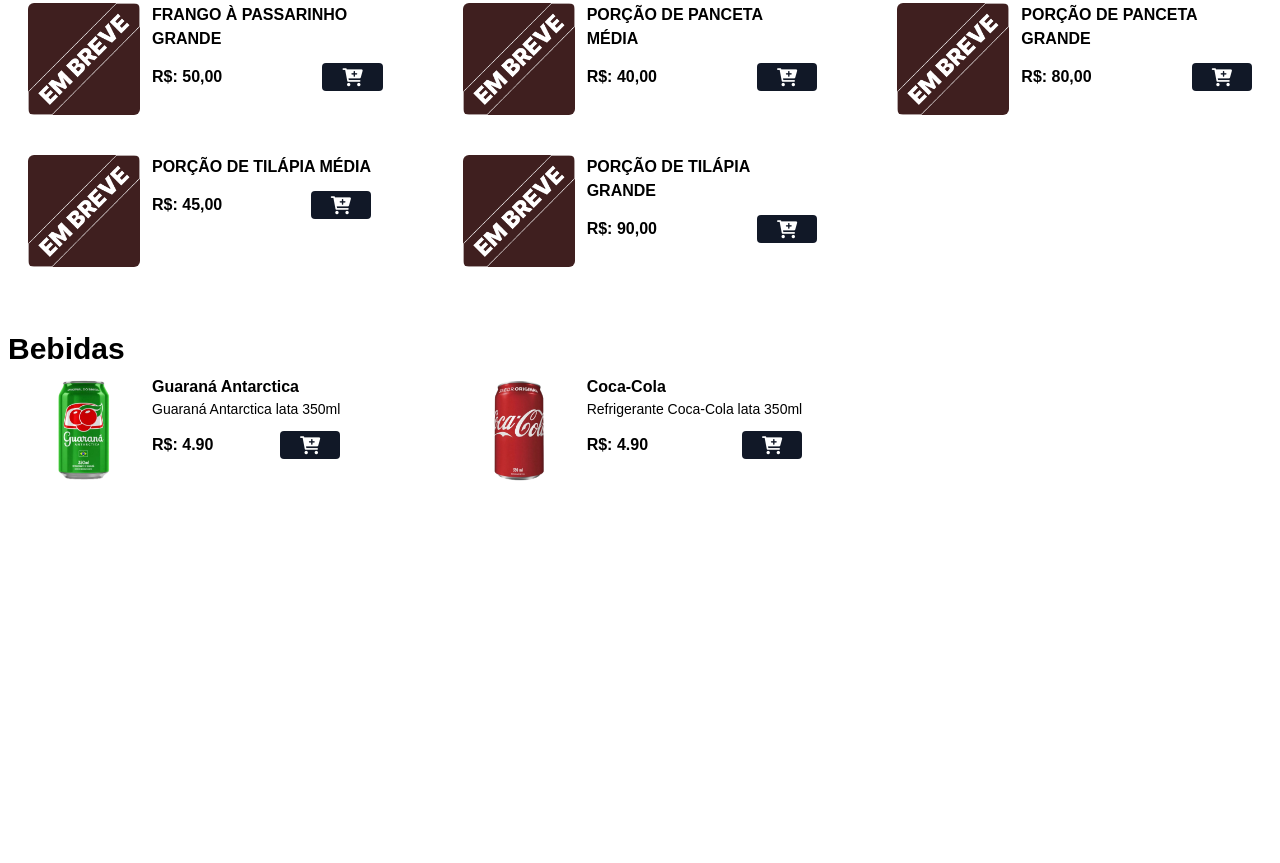
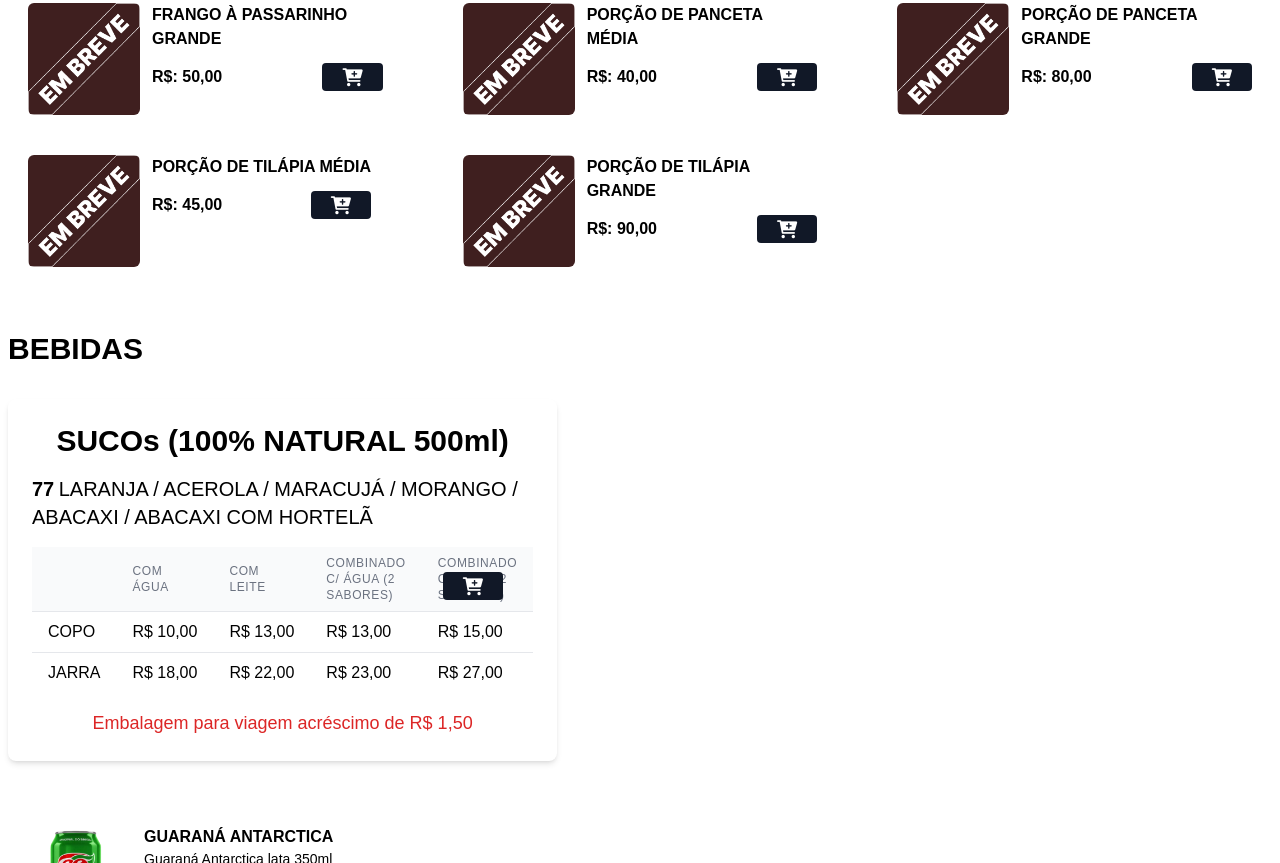
Before and after one commit to dev-jvoliveira/WandosLanches, a website: page cardapio.html in a window 1280 px wide. Shown: the part 6593-7456 px from the top of the page. Before the commit the page ends 7144 px from the top, so only its background shows below. Drawn offline with nearby package versions, Linux system fonts and the light colour scheme.

Commit message:
Wando's Lanches
Wando's Lanches

```diff
--- a/cardapio.html
+++ b/cardapio.html
@@ -1339,8 +1339,8 @@
 <div class="mx-auto max-w-7xl px-2 my-2">
     <h2 class="font-bold text-3xl">HOT DOG (Cachorro Quente)</h2>
 </div>
-<div class="mx-auto max-w-7x1 px-4 my-2">
-    <h3 class="font-bold text-1xl text-red-500">Obs.: Os Hot Dogs não vêm com borda, a borda entra como adicional R$: 10,00</h3>
+<div class="mx-auto max-w-7x1 px-4 my-2 text-center">
+    <h3 class="font-bold text-2x1 text-red-500 underline underline-offset-1">Obs.: Os Hot Dogs não vêm com borda, a borda entra como adicional R$: 10,00</h3>
 </div>
 
 
@@ -1461,7 +1461,7 @@
     <h2 class="font-bold text-3xl">ADICIONAIS NOS LANCHES</h2>
 </div>
 <div class="mx-auto max-w-7x1 px-4 my-2">
-    <h3 class="font-bold text-1xl text-red-500">Obs.: Acrésimos são para cada item.</h3>
+    <h3 class="font-bold text-1xl text-red-500 text-center underline underline-offset-1">Obs.: Acrésimos são para cada item.</h3>
 </div>
 
 
@@ -2035,15 +2035,91 @@
 
 
 
-    <!--Inicio bebidas-->
-
-    <div class="mx-auto max-w-7xl px-2 my-2">
-        <h2 class="font-bold text-3xl">Bebidas</h2>
-    </div>
+<!--Inicio bebidas-->
+
+<div class="mx-auto max-w-7xl px-2 my-2">
+        <h2 class="font-bold text-3xl">BEBIDAS</h2><br>
+</div>
 
     <!--Grid bebidas-->
 
     <div class="grid grid-cols-1 md:grid-cols-2 lg:grid-cols-3 gap-7 md:gap-10 mx-auto max-w-7xl px-2 mb-16" id="menu">
+
+        <div class="max-w-4xl mx-auto bg-white p-6 rounded-lg shadow-md">
+            <h1 class="text-xl sm:text-2xl md:text-3xl font-bold mb-4 text-center">SUCOs (100% NATURAL 500ml)</h1>
+            <div class="mb-4">
+                <span class="text-md sm:text-lg md:text-xl font-semibold">77</span>
+                <span class="text-md sm:text-lg md:text-xl">LARANJA / ACEROLA / MARACUJÁ / MORANGO / ABACAXI / ABACAXI COM HORTELÃ</span>
+            </div>
+            <div class="overflow-x-auto">
+                <table class="min-w-full divide-y divide-gray-200">
+                    <thead class="bg-gray-50">
+                        <tr>
+                            <th class="px-4 py-2 text-left text-xs font-medium text-gray-500 uppercase tracking-wider"> </th>
+                            <th class="px-4 py-2 text-left text-xs font-medium text-gray-500 uppercase tracking-wider">COM ÁGUA</th>
+                            <th class="px-4 py-2 text-left text-xs font-medium text-gray-500 uppercase tracking-wider">COM LEITE</th>
+                            <th class="px-4 py-2 text-left text-xs font-medium text-gray-500 uppercase tracking-wider">COMBINADO C/ ÁGUA (2 SABORES)</th>
+                            <th class="px-4 py-2 text-left text-xs font-medium text-gray-500 uppercase tracking-wider">COMBINADO C/ LEITE (2 SABORES)</th>
+                        </tr>
+                    </thead>
+                    <tbody class="bg-white divide-y divide-gray-200">
+                        <tr>
+                            <td class="px-4 py-2 whitespace-nowrap">COPO</td>
+                            <td class="px-4 py-2 whitespace-nowrap">R$ 10,00</td>
+                            <td class="px-4 py-2 whitespace-nowrap">R$ 13,00</td>
+                            <td class="px-4 py-2 whitespace-nowrap">R$ 13,00</td>
+                            <td class="px-4 py-2 whitespace-nowrap">R$ 15,00</td>
+                        </tr>
+                        <tr>
+                            <td class="px-4 py-2 whitespace-nowrap">JARRA</td>
+                            <td class="px-4 py-2 whitespace-nowrap">R$ 18,00</td>
+                            <td class="px-4 py-2 whitespace-nowrap">R$ 22,00</td>
+                            <td class="px-4 py-2 whitespace-nowrap">R$ 23,00</td>
+                            <td class="px-4 py-2 whitespace-nowrap">R$ 27,00</td>
+                        </tr>
+                    </tbody>
+                </table>
+            </div>
+            <div class="text-center text-sm sm:text-base md:text-lg text-red-600 mt-4">
+                Embalagem para viagem acréscimo de R$ 1,50
+            </div>
+        </div>
+
+            <div class="flex items-center gap-2 justify-between mt-3">
+                <button class="bg-gray-900 px-5 rounded add-tocart-btn"
+                data-name="Guaraná Antarctica"
+                data-price="4.90">
+                    <i class="fa fa-cart-plus text-lg text-white"></i>
+                </button>
+            </div>
+        </div>
+
+
+
+
+
+
+
+
+
+
+
+
+
+
+
+
+
+
+
+
+
+
+
+
+
+
+
         <!--Produto bebida1-->
         <div class="flex gap-3 md:pl-5 px-5">
             <img src="images/refri-2.png"
@@ -2051,7 +2127,7 @@
             class="w-28 h-28 rounded-md hover:scale-110 hover:-rotate-2 duration-300 justify-between" >
 
             <div>
-                <p class="font-bold">Guaraná Antarctica</p>
+                <p class="font-bold">GUARANÁ ANTARCTICA</p>
                 <p class="text-sm">Guaraná Antarctica lata 350ml</p>
 
                 <div class="flex items-center gap-2 justify-between mt-3">
@@ -2087,6 +2163,16 @@
             </div>
         </div>
         <!--Fim Produto bebida2-->
+
+
+
+
+
+
+
+
+
+
     </div>
     <!--Fim grid bebidas-->
 </div>
```
Also changed, not shown: teste.html (added, +70 -0 lines), style/output.css.
